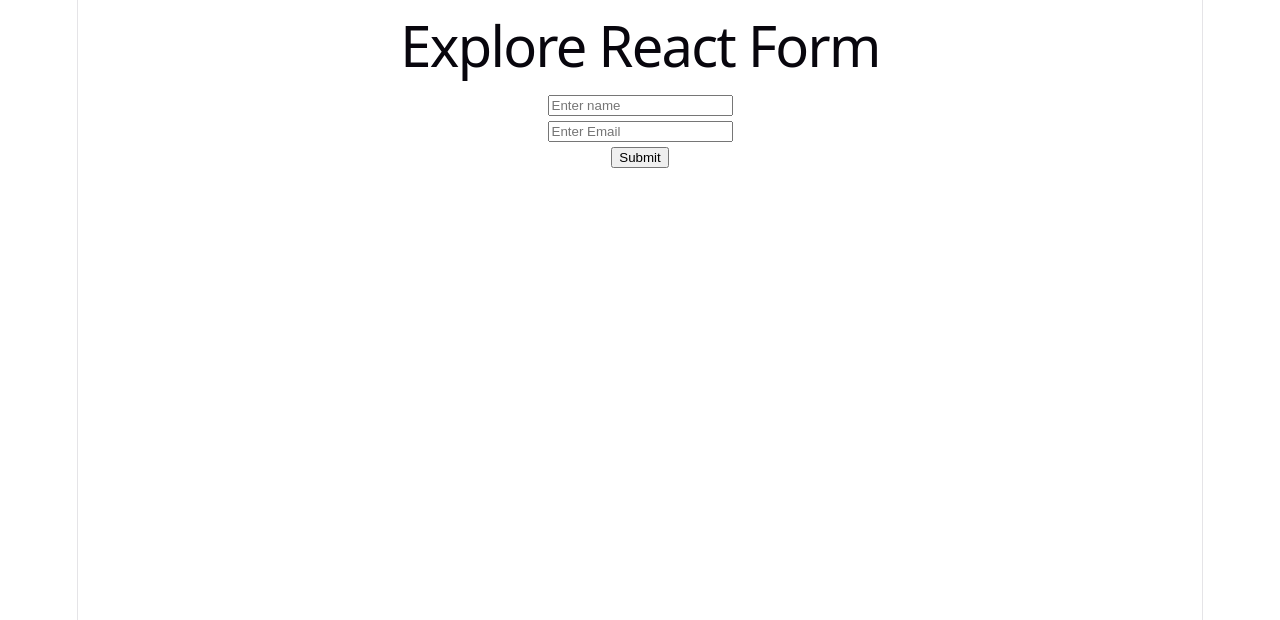
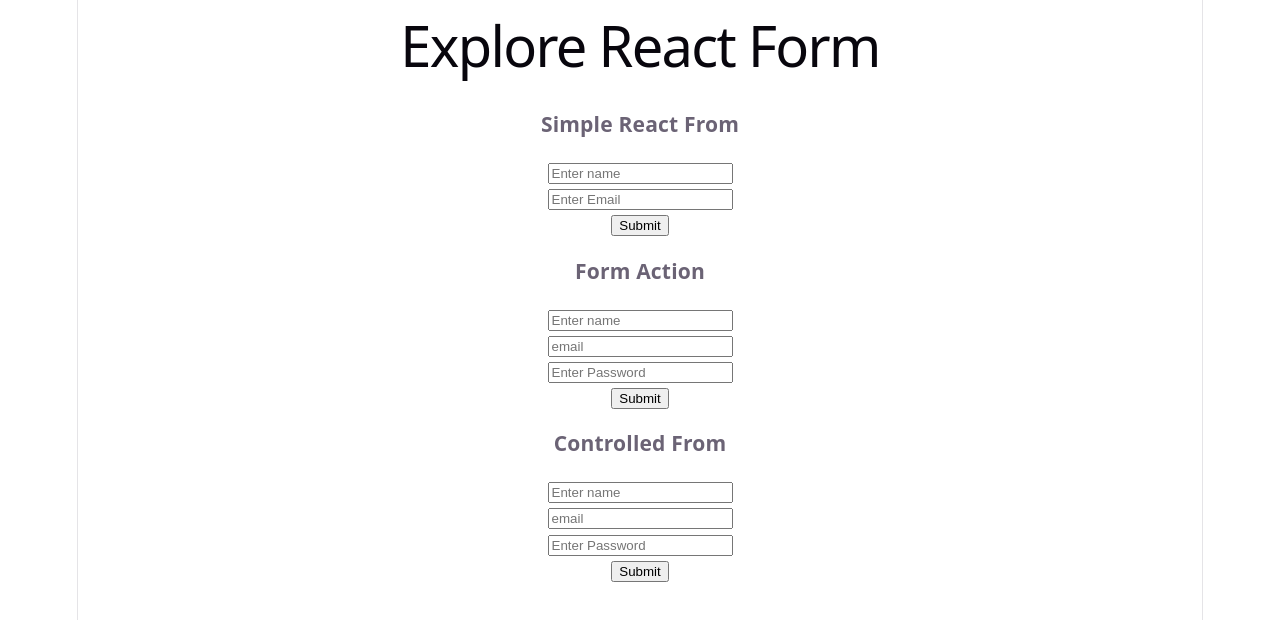
Before and after one commit to MahfuzulIslamPranto/explore-react-form, a React (Vite) app: page / in a window 1280 px wide. Shown: the top 620 px of the page. Built offline with nearby package versions, Linux system fonts and the light colour scheme.

Commit message:
controlled form added

```diff
--- a/src/App.jsx
+++ b/src/App.jsx
@@ -1,18 +1,24 @@
-import { Suspense, useState } from 'react'
-import reactLogo from './assets/react.svg'
-import viteLogo from './assets/vite.svg'
-import heroImg from './assets/hero.png'
+import { Suspense } from 'react'
 import './App.css'
 import SimpleReactForm from './Components/SimpleReactForm/SimpleReactForm'
+import FormActions from './Components/FormAction/FormActions'
+import ControlledField from './Components/ControlledField/ControlledField'
 
 function App() {
-  const [count, setCount] = useState(0)
-
   return (
     <>
       <h1>Explore React Form</h1>
-      <Suspense fallback={<span>Loading...</span>}>
+      <Suspense fallback={<span>Loading..</span>}>
+        <h3>Simple React From</h3>
         <SimpleReactForm></SimpleReactForm>
+      </Suspense>
+      <Suspense fallback={<span>Loading..</span>}>
+        <h3>Form Action</h3>
+        <FormActions></FormActions>
+      </Suspense>
+      <Suspense fallback={<span>Loading..</span>}>
+        <h3>Controlled From</h3>
+        <ControlledField></ControlledField>
       </Suspense>
     </>
   )
--- /dev/null
+++ b/src/Components/ControlledField/ControlledField.jsx
@@ -0,0 +1,26 @@
+import React, { useState } from 'react';
+
+const ControlledField = () => {
+    const [password,setPassword] = useState('');
+    const handleSubmit = (e) =>{
+        e.preventDefault();
+        console.log(e.target.name.value);
+        console.log(e.target.email.value);
+        console.log(e.target.password.value);
+    }
+    const handlePassword = (e) =>{
+        console.log(e.target.value);
+    }
+    return (
+        <div>
+            <form onSubmit={handleSubmit}>
+                <input type="text" name="name" id="" placeholder='Enter name' /> <br />
+                <input type="email" name="email" placeholder='email' id="" /> <br />
+                <input type="password" onChange={handlePassword} defaultValue={password} name="password" id="" placeholder='Enter Password' required /> <br />
+                <input type="submit" value="Submit" />
+            </form>
+        </div>
+    );
+};
+
+export default ControlledField;
--- /dev/null
+++ b/src/Components/FormAction/FormActions.jsx
@@ -0,0 +1,21 @@
+import React from 'react';
+
+const FormActions = () => {
+    const handleAction = (formData) =>{
+        console.log(formData.get('name'));
+        console.log(formData.get('email'));
+        console.log(formData.get('password'));
+    }
+    return (
+        <div>
+            <form action={handleAction}>
+                <input type="text" name="name" id="" placeholder='Enter name' /> <br />
+                <input type="email" name="email" placeholder='email' id="" /> <br />
+                <input type="password" name="password" id="" placeholder='Enter Password' required /> <br />
+                <input type="submit" value="Submit" />
+            </form>
+        </div>
+    );
+};
+
+export default FormActions;
```
